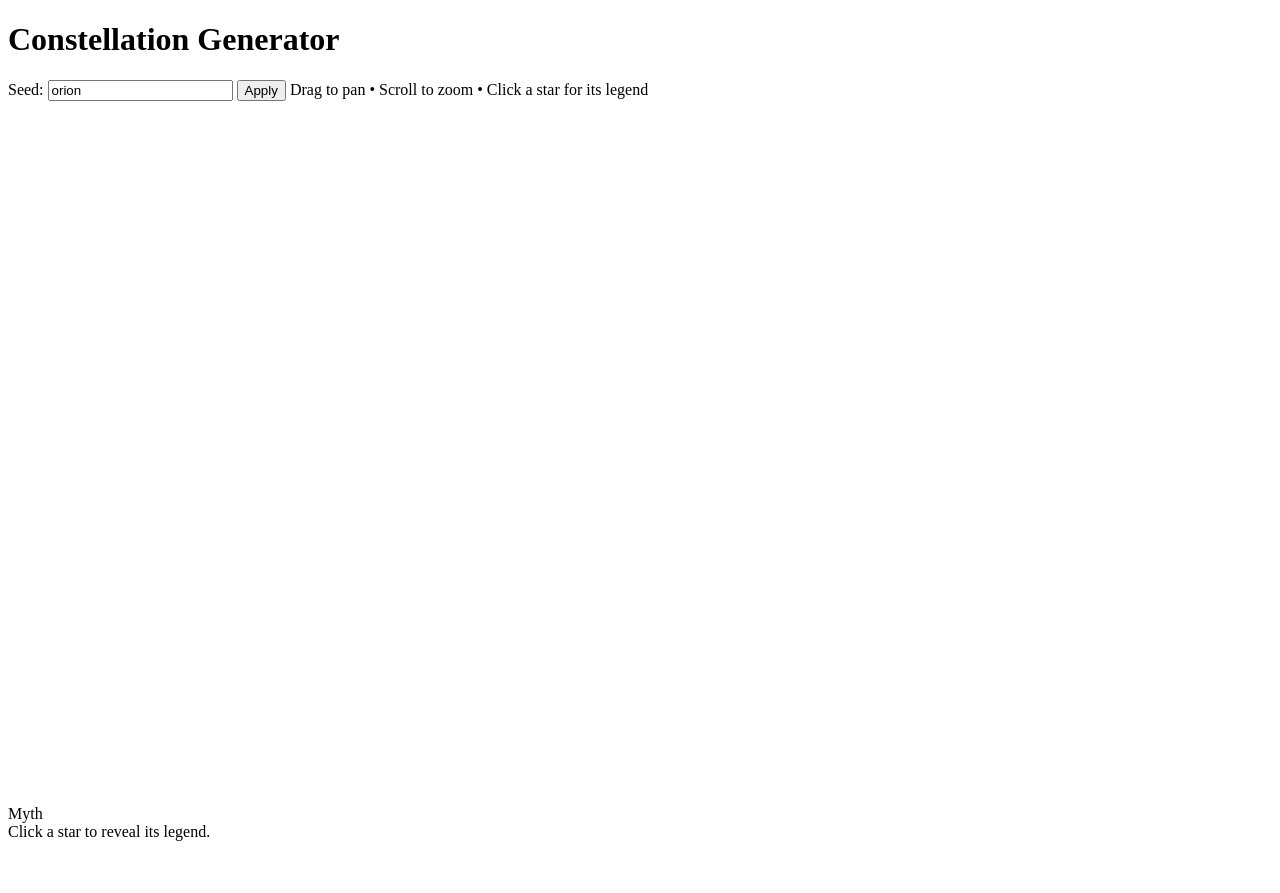
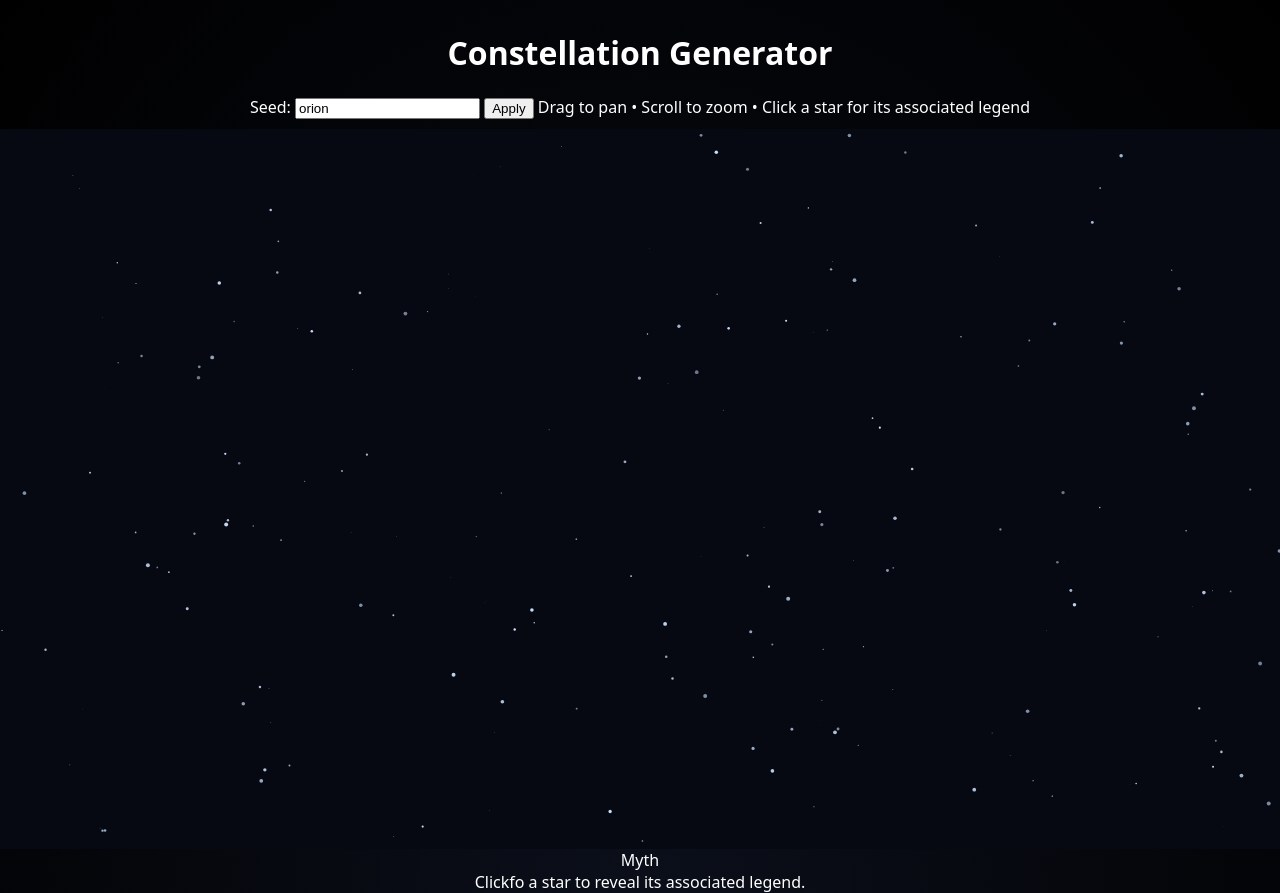
Before and after one commit to karenenderle/constellation-generator, a website: page public/index.html in a window 1280 px wide. Before the commit the page ends 849 px from the top, so only its background shows below. Drawn offline with Linux system fonts and the light colour scheme.

Commit message:
Display starfield on canvas and add random number generator functions

```diff
--- a/public/index.html
+++ b/public/index.html
@@ -15,17 +15,18 @@
             <input id="seedInput" type="text" value="orion" />
         </label>
         <button id="applySeed">Apply</button>
-        <span class="hint">Drag to pan • Scroll to zoom • Click a star for its legend</span>
+        <span class="hint">Drag to pan  •  Scroll to zoom  •  Click a star for its associated legend</span>
         </div>
     </header>
 
     <main>
-        <canvas id="ky" width="1200" height="700"></canvas>
+        <canvas id="sky" width="1200" height="700"></canvas>
         <aside id="panel">
             <hs>Myth</hs>
-            <div id="myth">Click a star to reveal its legend.</div>
+            <div id="myth">Clickfo a star to reveal its associated legend.</div>
         </aside>
     </main>
 
+    <script src="main.js"></script>
 </body>
 </html>
--- a/public/main.js
+++ b/public/main.js
@@ -0,0 +1,55 @@
+// I. Basic canvas setup
+const canvas = document.getElementById("sky");
+const ctx = canvas.getContext("2d");
+
+// Resize canvas so it matches the size of its container
+function resizeCanvas() {
+    canvas.width = canvas.clientWidth * window.devicePixelRatio;
+    canvas.height = canvas.clientHeight * window.devicePixelRatio;
+}
+resizeCanvas();
+
+// II. Deterministic random number generator based on a text seed
+let seedValue = 0;
+
+// Turn a text seed into a number
+function setSeed(textSeed)  {
+    seedValue = 0;
+    for (let i = 0; i < textSeed.length; i++) {
+        seedValue += textSeed.charCodeAt(i);
+    }
+}
+
+// Create a random number between 0 and 1 based on the seed value
+function random() {
+    const x = Math.sin(seedValue++) * 10000;
+    return x - Math.floor(x);
+}
+
+// III. Generate stars
+setSeed("orion"); // Set the same seed each time so the pattern repeats
+const STAR_COUNT = 200; // Determine how many stars to draw
+
+// Fill background with a dark color
+ctx.fillStyle = "#060912";
+ctx.fillRect(0, 0, canvas.width, canvas.height);
+
+//Draw each star
+function drawStars() {
+    for (let i = 0; i < STAR_COUNT; i++) {
+        const x = random() * canvas.width; // Random x and y positions across the canvas
+        const y = random() * canvas.height;
+        const radius = random() * 2; // Random size for each star, between 0 and 2 pixels
+        const alpha = 0.5 + random() * 0.5; // Random brightness for each star, between 0.5 and 1
+
+        ctx.beginPath(); // Start a new path for each star
+        ctx.globalAlpha = alpha; // Set the transparency for this star
+        ctx.fillStyle = "#cfe3ff"; // Set the color for this star
+        ctx.arc(x, y, radius, 0, Math.PI *2);
+        ctx.fill();
+    }
+    ctx.globalAlpha = 1; // Reset the transparency back to full for any future drawing
+}
+
+// Run the function to draw the stars on the canvas once when the page loads
+drawStars();
--- a/public/styles.css
+++ b/public/styles.css
@@ -0,0 +1,18 @@
+body {
+  margin: 0;
+  background: radial-gradient(ellipse at bottom, #0b0f1a 0%, #000000 100%);
+  color: white;
+  font-family: system-ui, sans-serif;
+  text-align: center;
+}
+
+header {
+  padding: 10px;
+}
+
+canvas {
+  display: block;
+  width: 100%;
+  height: calc(100vh - 80px);
+  background: #02040a;
+}
```
